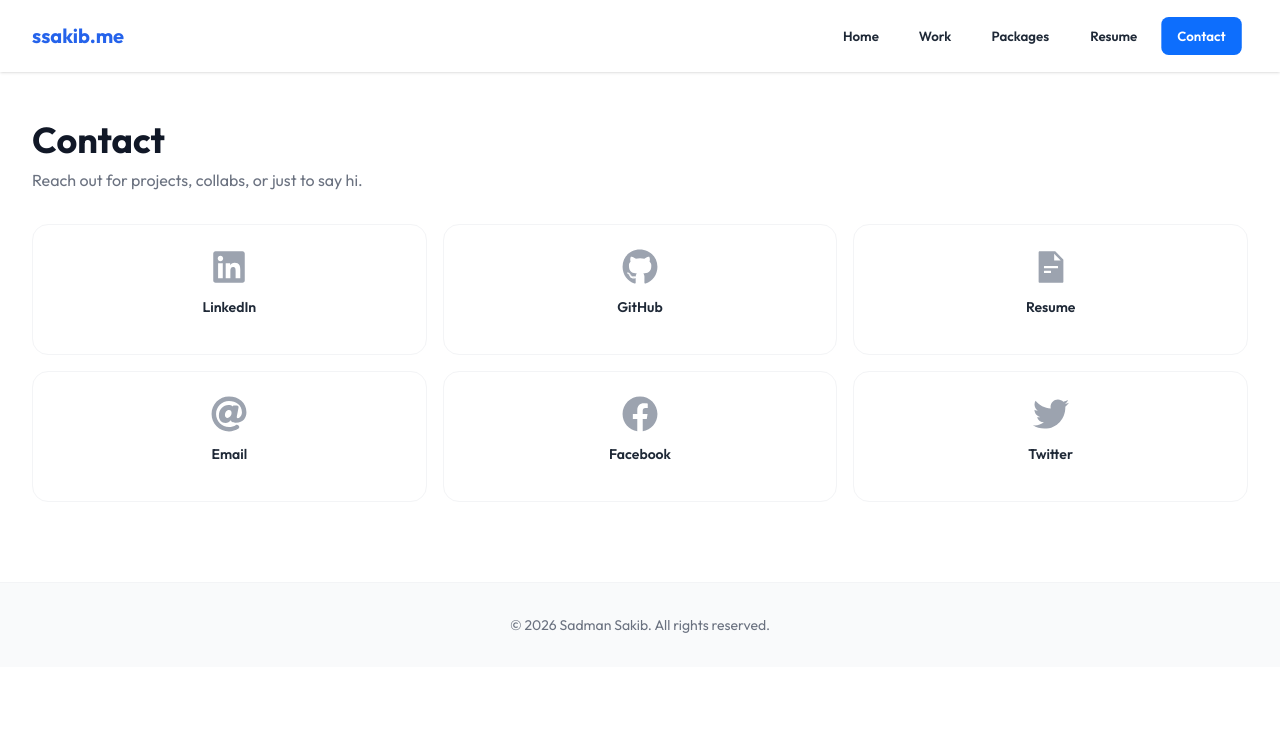
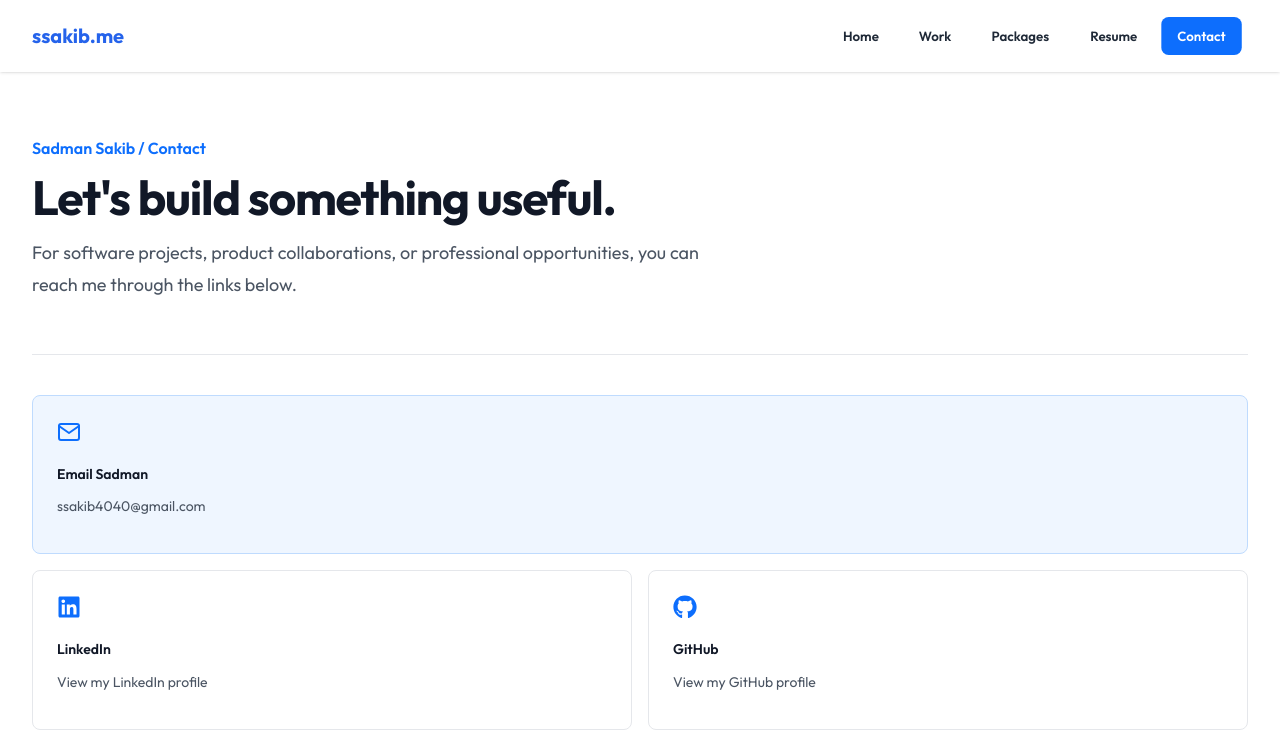
Before and after one commit to ssakib4040/nextjs-portfolio, a Next.js app: page /contact in a window 1280 px wide. Shown: the top 744 px of the page. Built offline with nearby package versions, Linux system fonts and the light colour scheme.

Commit message:
feat: enhance Contact page layout and content; update social links and metadata

```diff
--- a/app/contact/page.tsx
+++ b/app/contact/page.tsx
@@ -1,94 +1,48 @@
-import React from "react";
-import {
-  FaGithub,
-  FaFacebook,
-  FaTwitter,
-  FaAt,
-  FaLinkedin,
-} from "react-icons/fa";
+import type { Metadata } from "next";
 import { AiFillFileText } from "react-icons/ai";
-import { Metadata } from "next";
+import { FaGithub, FaLinkedin, FaTwitter } from "react-icons/fa";
+import { FiMail } from "react-icons/fi";
 
 const urls = {
   linkedin: "https://www.linkedin.com/in/ssakib4040/",
   github: "https://github.com/ssakib4040",
-  facebook: "https://www.facebook.com/ssakib4040",
   twitter: "https://twitter.com/ssakib4040",
   mailto: "mailto:ssakib4040@gmail.com",
   cv: "https://canva.link/9hn5j7x84vjn90t",
 };
 
 const socialLinks = [
-  {
-    name: "LinkedIn",
-    url: urls.linkedin,
-    icon: FaLinkedin,
-  },
-  {
-    name: "GitHub",
-    url: urls.github,
-    icon: FaGithub,
-  },
-  {
-    name: "Resume",
-    url: urls.cv,
-    icon: AiFillFileText,
-  },
-  {
-    name: "Email",
-    url: urls.mailto,
-    icon: FaAt,
-  },
-  {
-    name: "Facebook",
-    url: urls.facebook,
-    icon: FaFacebook,
-  },
-  {
-    name: "Twitter",
-    url: urls.twitter,
-    icon: FaTwitter,
-  },
+  { name: "LinkedIn", detail: "View my LinkedIn profile", url: urls.linkedin, icon: FaLinkedin },
+  { name: "GitHub", detail: "View my GitHub profile", url: urls.github, icon: FaGithub },
+  { name: "Resume", detail: "View my professional resume", url: urls.cv, icon: AiFillFileText },
+  { name: "Twitter / X", detail: "View my Twitter / X profile", url: urls.twitter, icon: FaTwitter },
 ];
 
 export const metadata: Metadata = {
-  title: "Contact",
+  title: "Contact | Sadman Sakib",
   description:
-    "Get in touch with Sadman Sakib — software engineer and full-stack developer. Available for freelance projects, collaborations, and consulting. Find me on LinkedIn, GitHub, Twitter, or email.",
+    "Contact Sadman Sakib, a full-stack Software Developer, for software projects, product collaborations, and professional opportunities.",
 };
 
-export default function page() {
+export default function ContactPage() {
   return (
-    <div className="max-w-7xl mx-auto px-6 pt-6 lg:pt-12 pb-20 lg:px-8">
-      <h1 className="text-3xl sm:text-4xl font-bold text-gray-900">
-        Contact
-      </h1>
-      <p className="mt-2 text-gray-500">
-        Reach out for projects, collabs, or just to say hi.
-      </p>
+    <div className="mx-auto max-w-7xl px-6 pb-20 pt-10 sm:px-8 lg:px-8 lg:pt-16">
+      <header className="border-b border-gray-200 pb-10">
+        <p className="text-base font-semibold text-[#0D6EFD]">Sadman Sakib / Contact</p>
+        <h1 className="mt-3 text-4xl font-bold tracking-tight text-gray-900 sm:text-5xl">Let&apos;s build something useful.</h1>
+        <p className="mt-4 max-w-2xl text-lg leading-8 text-gray-600">For software projects, product collaborations, or professional opportunities, you can reach me through the links below.</p>
+      </header>
 
-      <div className="grid grid-cols-1 sm:grid-cols-3 gap-4 mt-8">
-        {socialLinks.map((link) => {
-          const Icon = link.icon;
-          return (
-            <a
-              key={link.name}
-              href={link.url}
-              target="_blank"
-              rel="noopener noreferrer"
-              className="group relative bg-white border border-gray-100 rounded-2xl p-6 text-center hover:border-blue-100 hover:shadow-lg hover:shadow-blue-50 transition-all duration-300"
-            >
-              <div className="absolute inset-0 bg-gradient-to-b from-blue-50/50 to-transparent rounded-2xl opacity-0 group-hover:opacity-100 transition-opacity duration-300" />
-              <div className="relative">
-                <Icon className="text-4xl text-gray-400 group-hover:text-[#0D6EFD] transition-colors mx-auto mb-3" />
-                <p className="text-sm font-semibold text-gray-800 group-hover:text-[#0D6EFD] transition-colors">
-                  {link.name}
-                </p>
-              </div>
-            </a>
-          );
-        })}
-      </div>
+      <section className="mt-10" aria-labelledby="contact-options-heading">
+        <h2 id="contact-options-heading" className="sr-only">Contact options</h2>
+        <div className="grid grid-cols-1 gap-4 sm:grid-cols-2">
+          <a href={urls.mailto} className="block rounded-lg border border-blue-200 bg-blue-50 p-6 text-left transition hover:border-blue-300 hover:shadow-md sm:col-span-2"><FiMail className="mb-5 block text-2xl text-[#0D6EFD]" aria-hidden="true" /><div><p className="text-sm font-semibold text-gray-900">Email Sadman</p><p className="mt-1 text-sm text-gray-600">ssakib4040@gmail.com</p></div></a>
+          {socialLinks.map((link) => {
+            const Icon = link.icon;
+            return <a key={link.name} href={link.url} target="_blank" rel="noopener noreferrer" className="block rounded-lg border border-gray-200 bg-white p-6 text-left transition hover:border-blue-200 hover:shadow-md"><Icon className="mb-5 block text-2xl text-[#0D6EFD]" aria-hidden="true" /><div><p className="text-sm font-semibold text-gray-900">{link.name}</p><p className="mt-1 text-sm text-gray-600">{link.detail}</p></div></a>;
+          })}
+        </div>
+      </section>
     </div>
   );
 }
```
